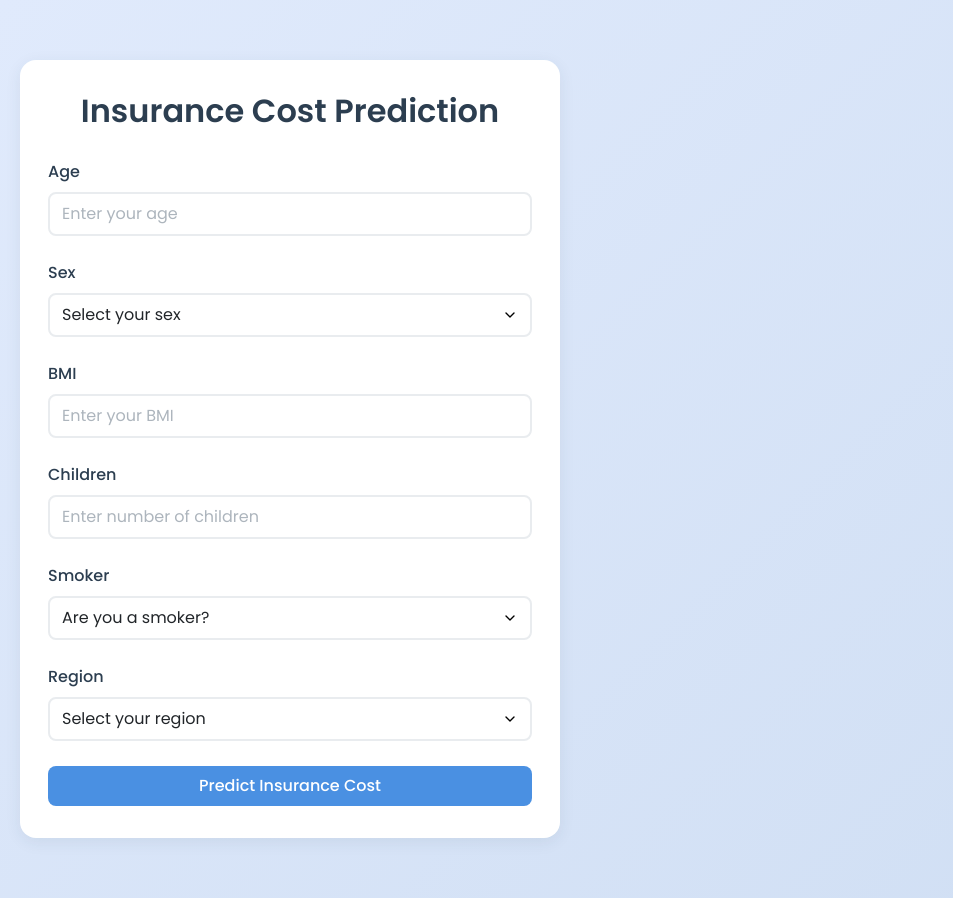
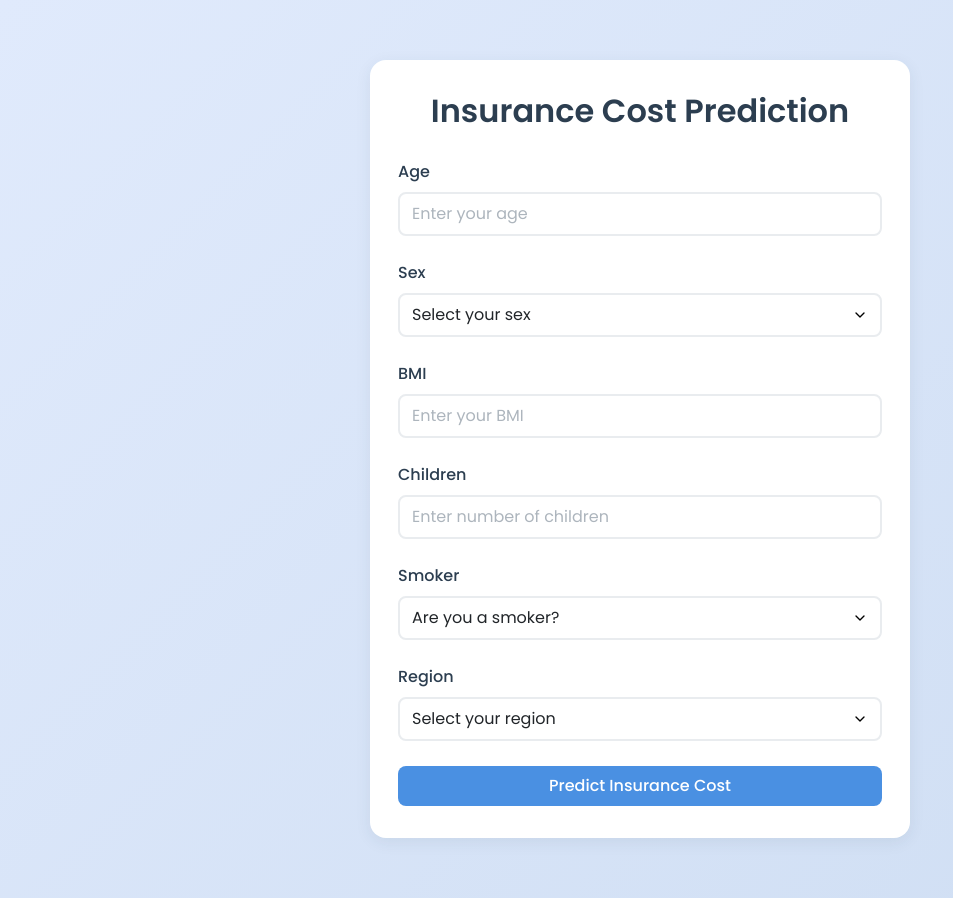
Before and after one commit to leoe21/predicting-patient-charges, a Flask app: page / in a window 1280 px wide. Shown: the whole page, without its empty margins (0-953 px from the left). Run offline with Flask 3, Linux system fonts and the light colour scheme; parts of the project's set-up code (start-up, migrations or seed data) failed here and were passed over.

Commit message:
New frontend desing (modern)

```diff
--- a/app/templates/home.html
+++ b/app/templates/home.html
@@ -13,11 +13,11 @@
         .container {
             max-width: 540px;
             width: 100%;
-            background-color: #fff;
+            background-color: white;
             padding: 32px 28px;
             border-radius: 16px;
             box-shadow: 0 4px 16px rgba(44,62,80,0.08);
-            margin: 40px 0;
+            margin: 40px auto;
         }
         @media (max-width: 600px) {
             .container {
```
